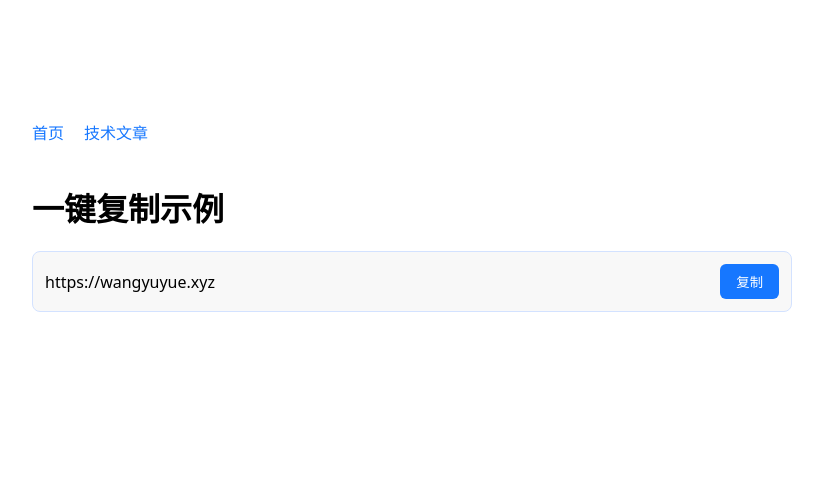
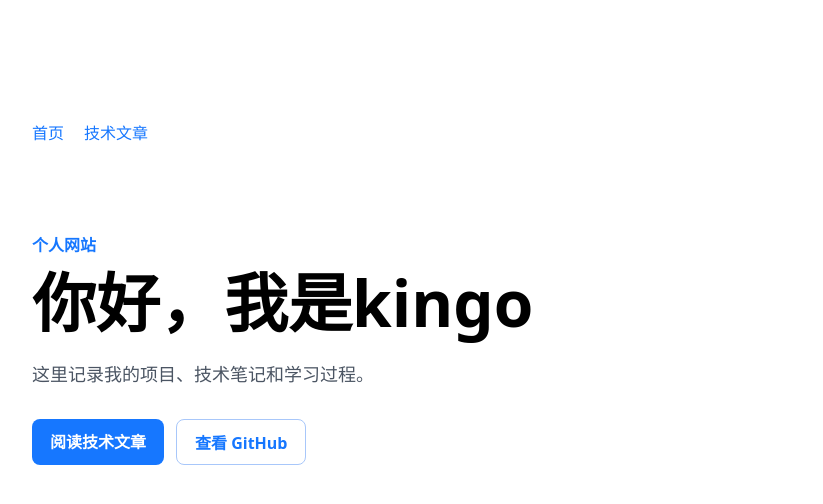
Before and after one commit to kingo0807/my-website, a Jekyll site: the page index.html, which Jekyll copies as it is, in a window 1280 px wide. Shown: the top 504 px of the page, without its empty margins (228-1051 px from the left). Built offline with Jekyll 4.4.1, drawn with Linux system fonts in a browser that asks for light colours.

Commit message:
feat(site): redesign homepage

```diff
--- a/index.html
+++ b/index.html
@@ -6,7 +6,7 @@
   <!-- 让网页手机上显示 -->
   <meta name="viewport" content="width=device-width, initial-scale=1">
 
-  <title>复制按钮</title>
+ <title>我的个人网站</title>
 
   <style>
     /* 页面整体样式 */
@@ -17,41 +17,62 @@
       font-family: system-ui;
     }
 
-    /* 内容和按钮外面的框 */
-    .copy_box {
-      display: flex;
-      align-items: center;
-      gap: 12px;
-      padding: 12px;
-      border: 1px solid #d3e2ff;
-      border-radius: 8px;
-      background: #f8f8f8;
+    /* 首页介绍区域 */
+    .hero {
+      padding: 48px 0;
     }
 
-    /* 要复制的内容占据剩余空间 */
-    .copy_content {
-      flex: 1;
+    .hero_label {
+      margin: 0 0 12px;
+      color: #1677ff;
+      font-weight: 600;
     }
 
-    /* 复制按钮样式 */
-    .copy_button {
-      padding: 8px 16px;
-      border: 0;
-      border-radius: 6px;
+    .hero h1 {
+      margin: 0;
+      font-size: clamp(36px, 7vw, 64px);
+      line-height: 1.1;
+    }
+
+    .hero_description {
+      max-width: 560px;
+      margin: 20px 0 28px;
+      color: #4b5563;
+      font-size: 18px;
+      line-height: 1.8;
+    }
+
+    .hero_actions {
+      display: flex;
+      flex-wrap: wrap;
+      gap: 12px;
+    }
+
+    .primary_link,
+    .secondary_link {
+      display: inline-block;
+      padding: 10px 18px;
+      border-radius: 8px;
+      font-weight: 600;
+      text-decoration: none;
+    }
+
+    .primary_link {
       color: white;
       background: #1677ff;
-      cursor: pointer;
     }
 
-    /* 鼠标放在按钮上时改变颜色 */
-    .copy_button:hover {
+    .primary_link:hover {
       background: #0958d9;
     }
 
-    /* 复制结果提示 */
-    .copy_status {
-      min-height: 24px;
-      color: green;
+    .secondary_link {
+      color: #1677ff;
+      border: 1px solid #a8c7fa;
+    }
+
+    .secondary_link:hover {
+      background: #f0f6ff;
     }
 
     .site_nav {
@@ -76,65 +97,29 @@
     <a href="./">首页</a>
     <a href="./guides/">技术文章</a>
   </nav>
-  <h1>一键复制示例</h1>
+  <main>
+   <section class="hero">
+    <p class="hero_label">个人网站</p>
 
-  <div class="copy_box">
-    <!-- 这里是需要复制的内容 -->
-    <span id="copy_content" class="copy_content">
-      https://wangyuyue.xyz
-    </span>
+    <h1>你好，我是kingo</h1>
 
-    <!-- type="button" 表示这是普通按钮 -->
-    <button id="copy_button" class="copy_button" type="button">
-      复制
-    </button>
-  </div>
+    <p class="hero_description">
+      这里记录我的项目、技术笔记和学习过程。
+    </p>
 
-  <!-- 用来显示“复制成功”或者“复制失败” -->
-  <p
-    id="copy_status"
-    class="copy_status"
-    role="status"
-    aria-live="polite"
-  ></p>
+    <div class="hero_actions">
+      <a class="primary_link" href="./guides/">阅读技术文章</a>
 
-  <script>
-    // 复制按钮
-    const copyButton = document.querySelector("#copy_button");
-
-    // 找到需要复制的内容
-    const copyContent = document.querySelector("#copy_content");
-
-    // 找到显示结果的元素
-    const copyStatus = document.querySelector("#copy_status");
-
-    // 监听按钮的点击事件
-    copyButton.addEventListener("click", async () => {
-      // 读取页面中的文字
-      // trim() 用于删除文字两边多余的空格和换行
-      const text = copyContent.textContent.trim();
-
-      try {
-        // 将文字写入系统剪贴板
-        await navigator.clipboard.writeText(text);
-
-        // 修改按钮和提示文字
-        copyButton.textContent = "已复制";
-        copyStatus.textContent = "复制成功！";
-
-        // 两秒后恢复按钮
-        window.setTimeout(() => {
-          copyButton.textContent = "复制";
-          copyStatus.textContent = "";
-        }, 2000);
-      } catch (error) {
-        // 如果浏览器不允许访问剪贴板，就显示错误提示
-        copyStatus.textContent = "复制失败，请手动复制。";
-
-        // 在浏览器开发者工具中输出具体错误
-        console.error("复制失败：", error);
-      }
-    });
-  </script>
+      <a
+        class="secondary_link"
+        href="https://github.com/kingo0807"
+        target="_blank"
+        rel="noopener noreferrer"
+      >
+        查看 GitHub
+      </a>
+    </div>
+   </section>
+  </main>
 </body>
 </html>
```
